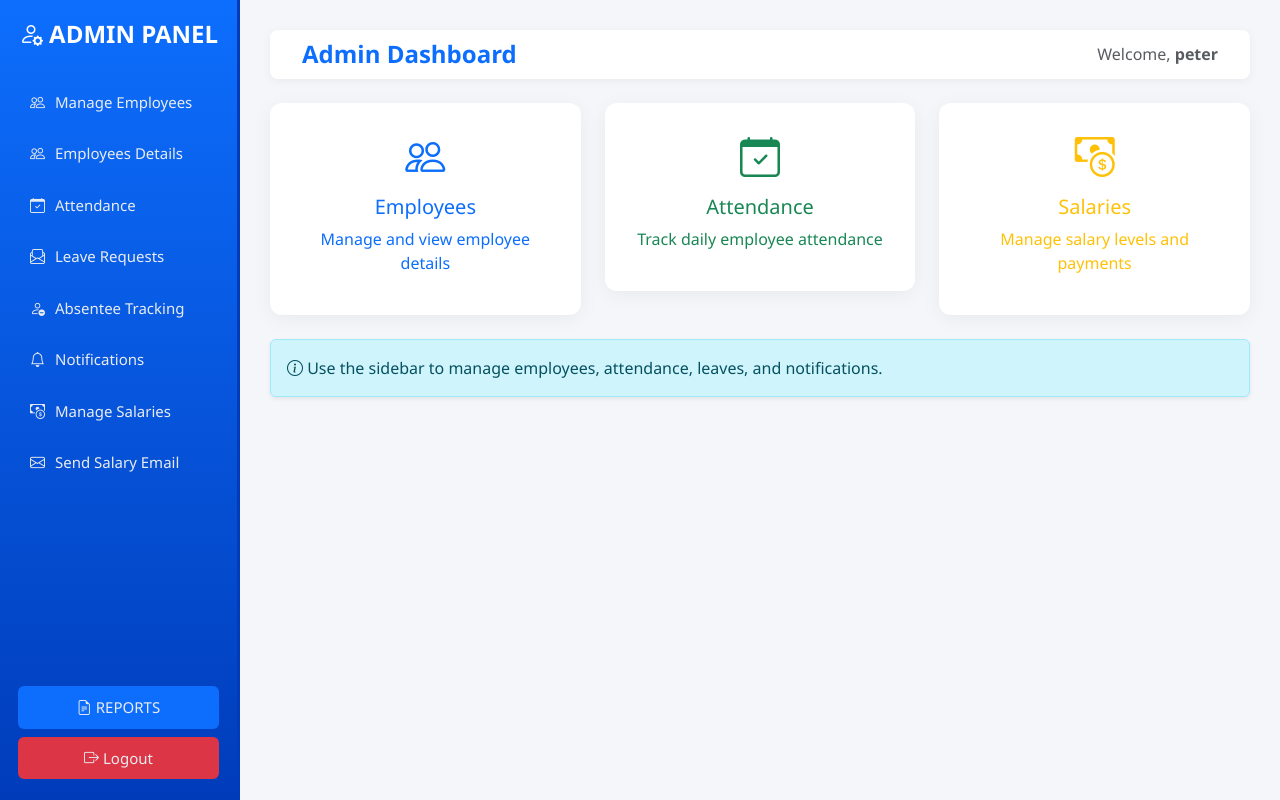
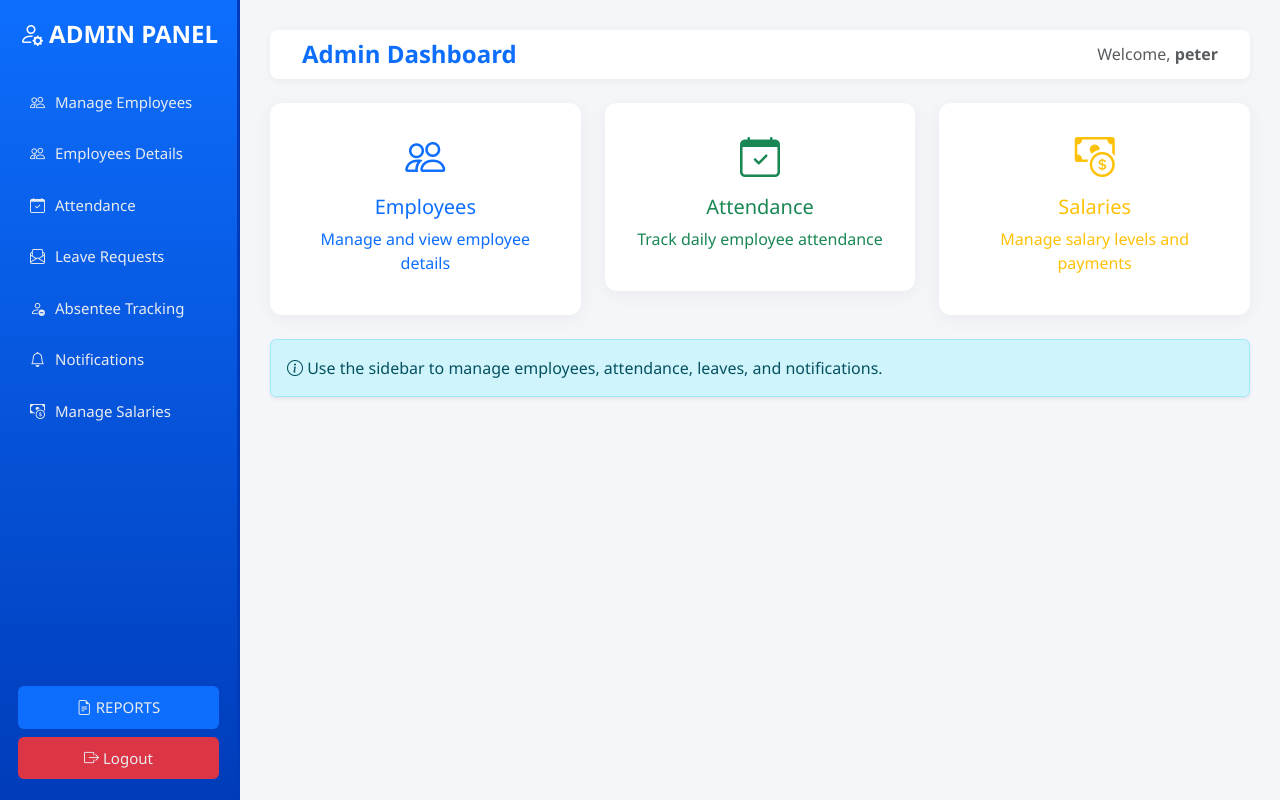
Before and after one commit to senigma5/systemEmp, a PHP site: page /admin_dashboard.php in a window 1280 px wide. Run offline with PHP 8.4, Linux system fonts and the light colour scheme; a user stored in the database is signed in.

Commit message:
Remove 'Send Salary Email' link from dashboard
Removed the 'Send Salary Email' link from the admin dashboard.

```diff
--- a/admin_dashboard.php
+++ b/admin_dashboard.php
@@ -146,7 +146,7 @@ body {
     <a href="absentee.php"><i class="bi bi-person-dash"></i> Absentee Tracking</a>
     <a href="admin_send_notification.php"><i class="bi bi-bell"></i> Notifications</a>
     <a href="manage_salary.php"><i class="bi bi-cash-coin"></i> Manage Salaries</a>
-    <a href="send_salary_email.php"><i class="bi bi-envelope"></i> Send Salary Email</a>
+
   </div>
 
   <div class="mt-auto mb-3 text-center">
```
